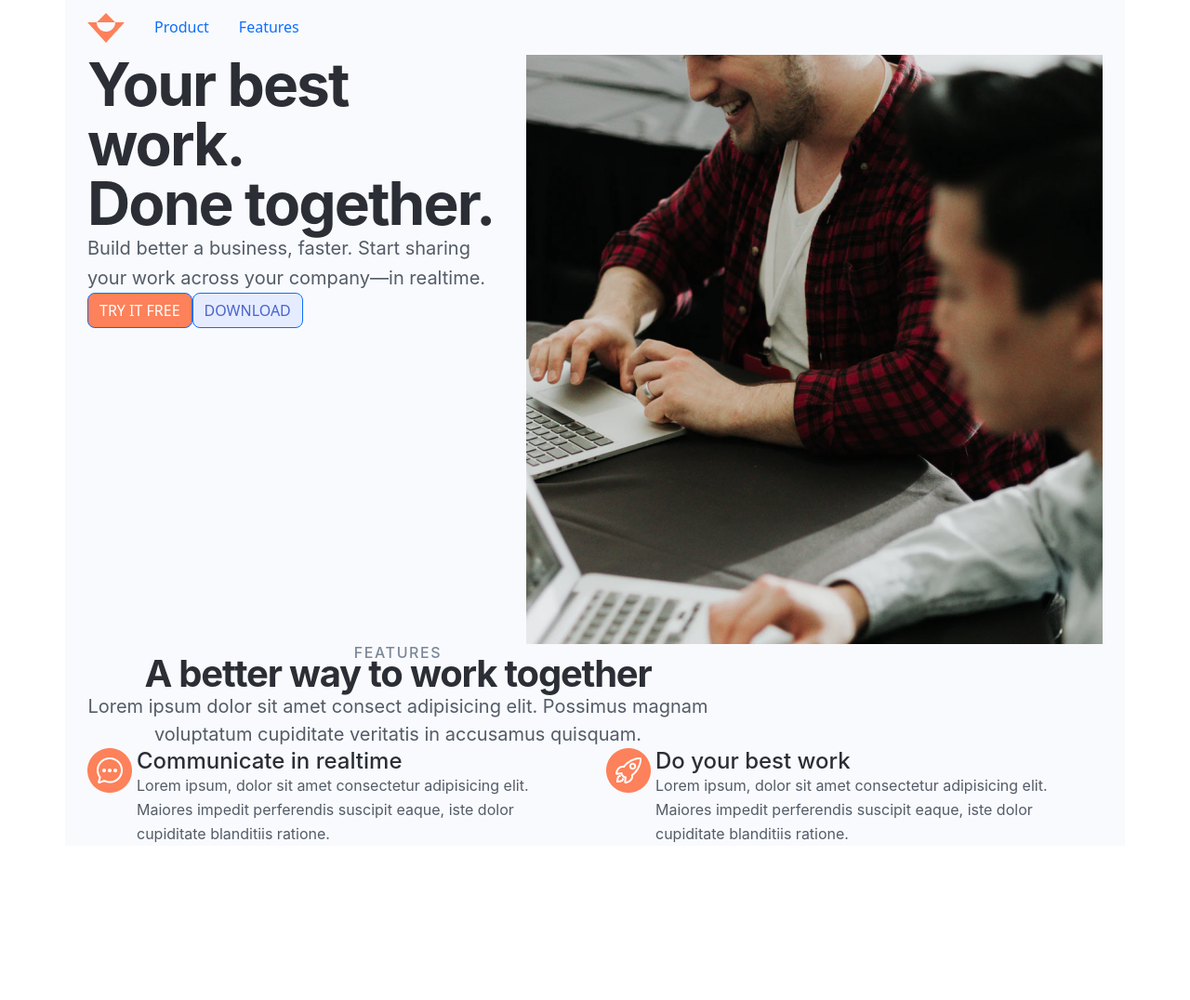
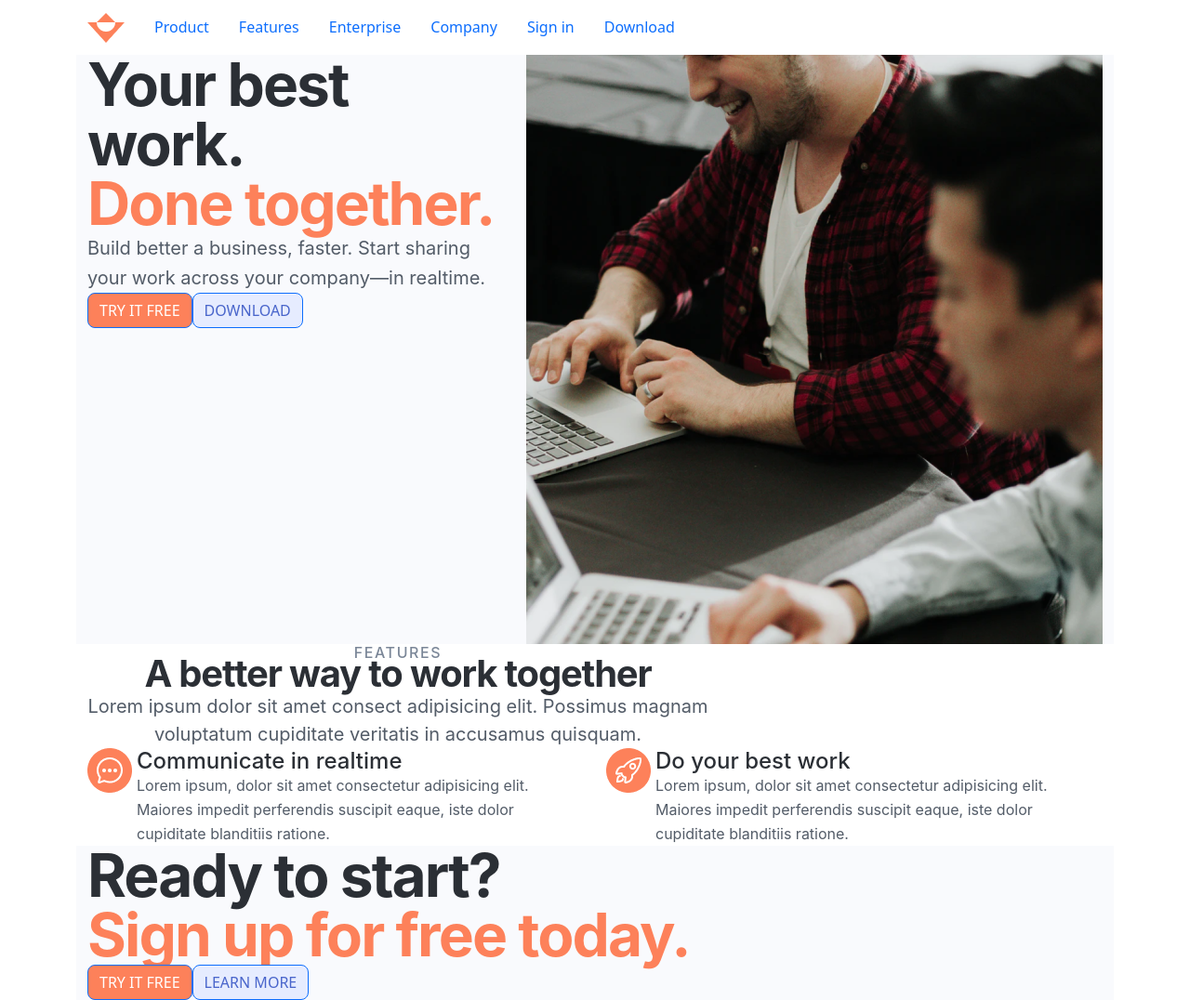
Before and after one commit to cf7/ionic-coding-challenge, a Next.js app: page / in a window 1280 px wide. Shown: the whole page at 93% size. Before the commit the page ends 910 px from the top, so only its background shows below. Built offline with nearby package versions, Linux system fonts and the light colour scheme.

Commit message:
cta section

```diff
--- a/pages/index.js
+++ b/pages/index.js
@@ -36,14 +36,26 @@ export default function Home() {
           <Nav.Link href="#">
             Features
           </Nav.Link>
+          <Nav.Link href="#">
+            Enterprise
+          </Nav.Link>
+          <Nav.Link href="#">
+            Company
+          </Nav.Link>
+          <Nav.Link href="#">
+            Sign in
+          </Nav.Link>
+          <Nav.Link href="#">
+            Download
+          </Nav.Link>
         </Navbar>
 
         <Row className="header">
 
           <Col className="copy">
             {/*<Row>*/}
-              <h2>Your best work.</h2>
-              <h2>Done together.</h2>
+              <h2 value="line-1">Your best work.</h2>
+              <h2 value="line-2">Done together.</h2>
               <p>
                 Build better a business, faster. Start sharing your work across your company—in realtime.
               </p>
@@ -93,7 +105,16 @@ export default function Home() {
         </Row>
 
         <Row className="cta">
-
+          <Col className="copy">
+            {/*<Row>*/}
+              <h2 value="line-1">Ready to start?</h2>
+              <h2 value="line-2">Sign up for free today.</h2>
+            {/*</Row>*/}
+            {/*<Row>*/}
+              <Button variant="primary" value="try-it-free">TRY IT FREE</Button>
+              <Button variant="primary" value="learn-more">LEARN MORE</Button>
+            {/*</Row>*/}
+          </Col>
         </Row>
 
         <Row className="footer">
--- a/pages/scss/app.scss
+++ b/pages/scss/app.scss
@@ -1,12 +1,12 @@
 // @import '~bootstrap/scss/bootstrap';
 div.container {
-  background: #F9FAFD;
-  mix-blend-mode: normal;
+
 }
 
 div.header {
   // display: inline-flex;
-
+  background: #F9FAFD;
+  mix-blend-mode: normal;
   .copy {
     // display: inline-flex;
     width: 50%;
@@ -43,7 +43,9 @@ div.header {
 
       color: #2B2F35;
     }
-
+    h2[value="line-2"] {
+      color: #FD815A;
+    }
     p {
       // display: block !important;
       margin: 0px;
@@ -209,3 +211,53 @@ div.feature {
     }
   }
 }
+
+div.cta {
+  background: #F9FAFD;
+  mix-blend-mode: normal;
+  h2 {
+      // display: inline-block;
+      align-self: center;
+      // height: 110px;
+      // width: 514px;
+      // left: 0px;
+      // top: 0px;
+      // border-radius: nullpx;
+
+      margin: 0px;
+
+      // left: 0%;
+      // right: 0%;
+      // top: 0%;
+      // bottom: 62.07%;
+
+      font-family: Inter;
+      font-style: normal;
+      font-weight: bold;
+      font-size: 64px;
+      line-height: 100%;
+      /* or 64px */
+
+      // display: flex;
+      // align-items: center;
+      letter-spacing: -0.03em;
+
+      color: #2B2F35;
+    }
+    h2[value="line-2"] {
+      color: #FD815A;
+    }
+
+    .btn[value="try-it-free"] {
+      background: #FD815A;
+      border-radius: 8px;
+    }
+    .btn[value="learn-more"] {
+      background: #E6ECFF;
+      border-radius: 8px;
+      color: #4965CB;
+    }
+
+
+
+}
```
